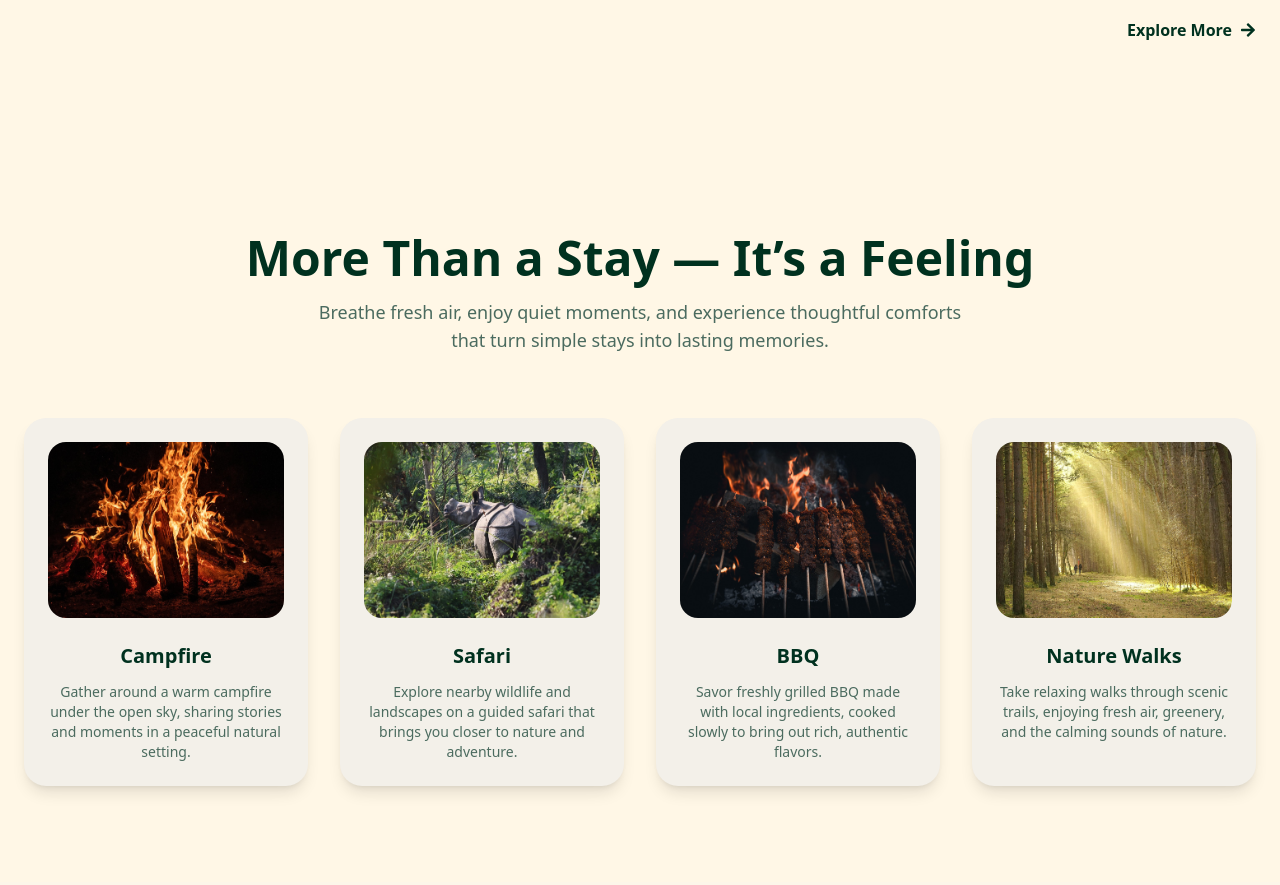
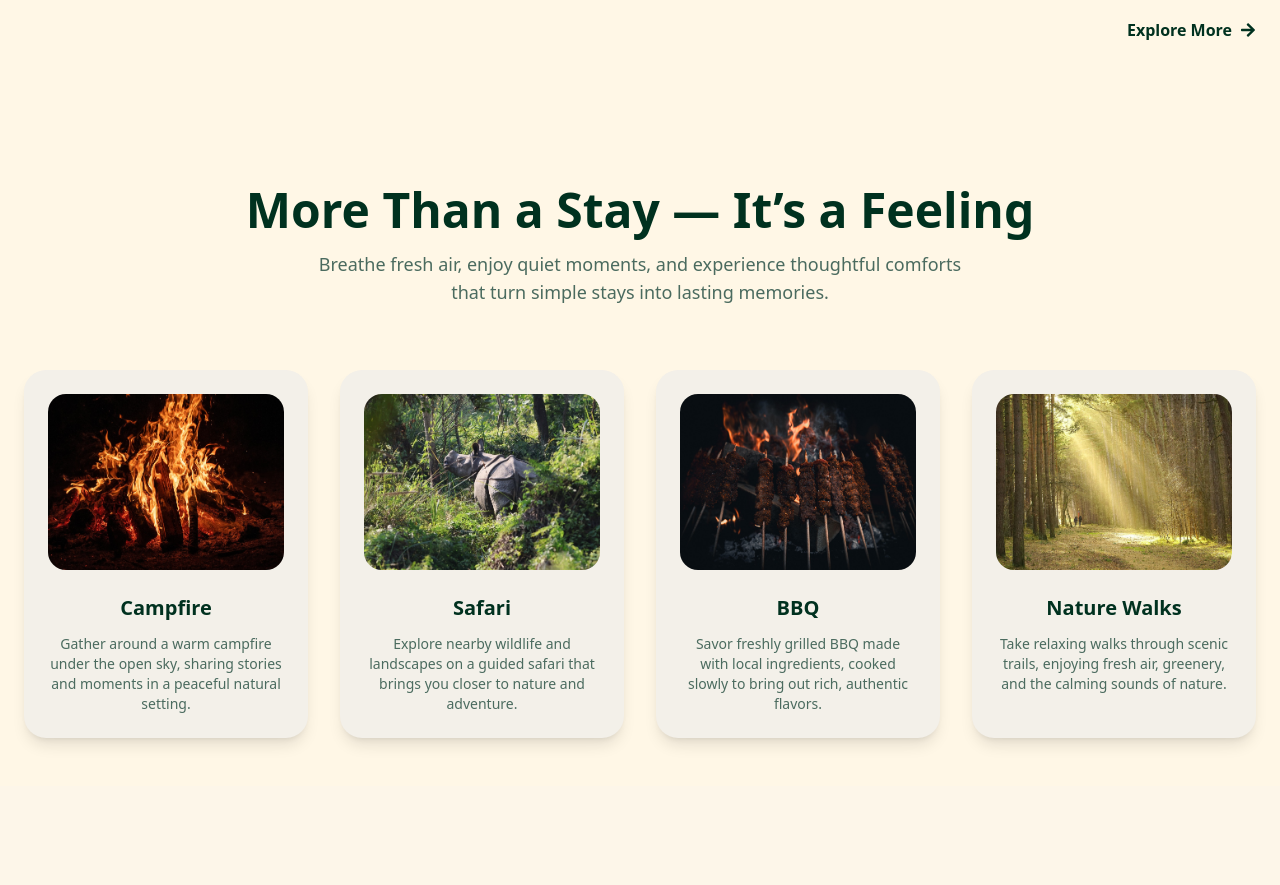
Before and after one commit to kaushalNeupane10/nvr, a Next.js app in the folder frontend/: page / in a window 1280 px wide. Shown: the part 1900-2785 px from the top of the page. Built offline with nearby package versions, Linux system fonts and the light colour scheme.

Commit message:
integrated footer in layouts and changes in experiences

```diff
--- a/frontend/app/layout.jsx
+++ b/frontend/app/layout.jsx
@@ -1,6 +1,7 @@
 import { Geist, Geist_Mono } from "next/font/google";
 import "./globals.css";
-import Navbar from "@/components/Navbar"
+import Navbar from "@/components/Navbar";
+import Footer from "@/components/Footer";
 const geistSans = Geist({
   variable: "--font-geist-sans",
   subsets: ["latin"],
@@ -12,7 +13,7 @@ const geistMono = Geist_Mono({
 });
 
 export const metadata = {
-  title: "Create Next App",
+  title: "Naryani View Resort",
   description: "Generated by create next app",
 };
 
@@ -24,6 +25,7 @@ export default function RootLayout({ children }) {
       >
         <Navbar/>
         {children}
+        <Footer/>
       </body>
     </html>
   );
--- a/frontend/app/page.jsx
+++ b/frontend/app/page.jsx
@@ -12,7 +12,6 @@ export default function page() {
       <BookRoom/>
       <Experience />
       <Testimonials/>
-      <Footer/>
     </>
   )
 }
--- a/frontend/components/Experience.jsx
+++ b/frontend/components/Experience.jsx
@@ -4,7 +4,7 @@ import data from "@/data/experience";
 export default function Experience() {
   return (
     <>
-      <section className="bg-[#FFF7E6] py-24 px-6">
+      <section className="bg-[#FFF7E6] py-12 px-6">
         <div className="max-w-7xl mx-auto">
           {/* heading */}
           <div className="text-center mb-16">
```
Also changed, not shown: frontend/public/images/rooms/heroroom.jpg (added).
